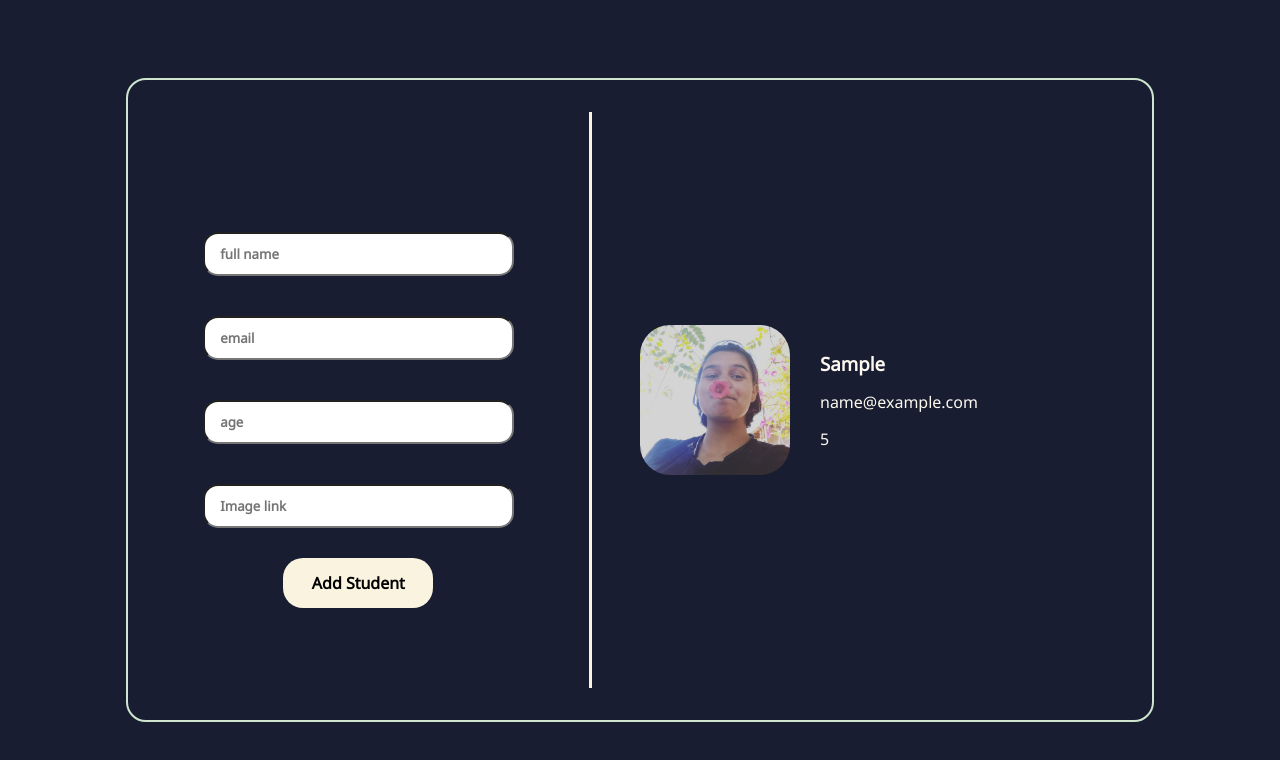
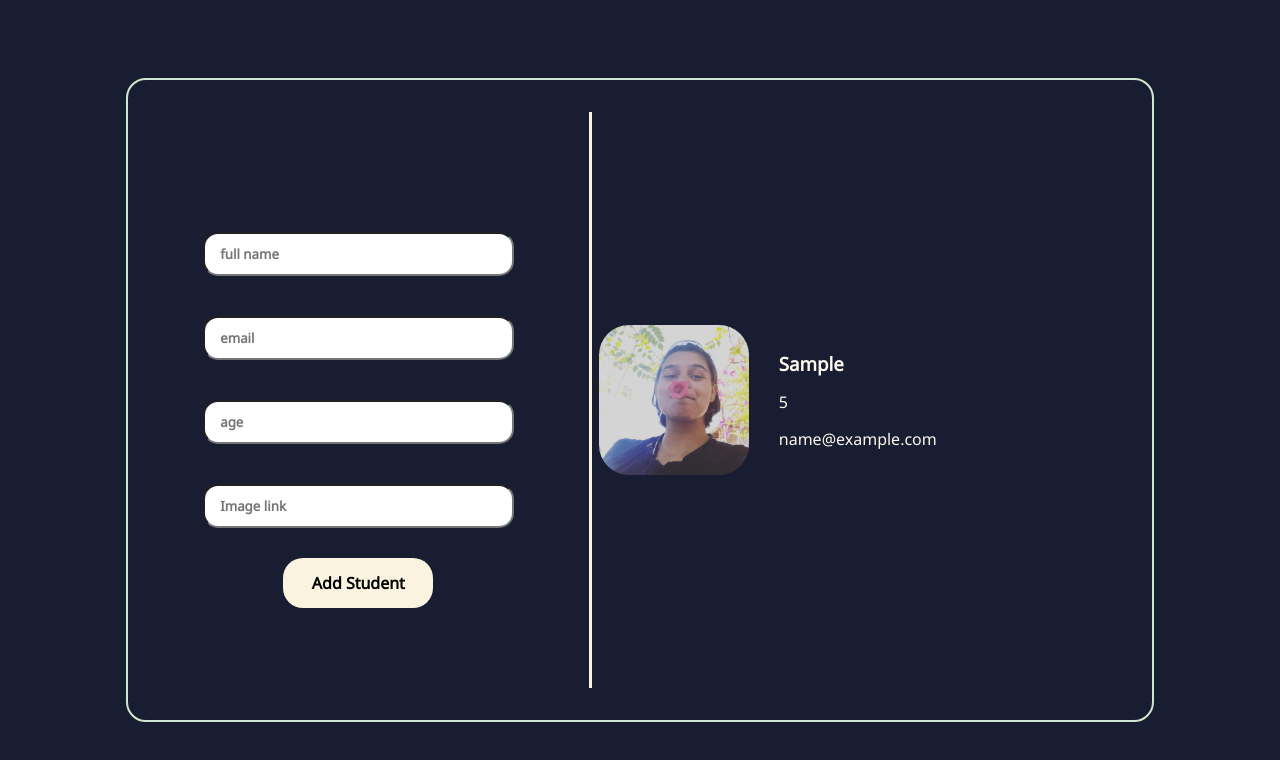
Before and after one commit to katty-ptk/class, a plain HTML site: page index.html in a window 1280 px wide. Both pictures are taken after typing "Sample", "name@example.com", "5", "https://example.com" into the empty fields and a click on the button "Add Student". Drawn offline with nearby package versions, Linux system fonts and the light colour scheme.

Commit message:
fixed style on scroll and aligned items left

```diff
--- a/js/index.js
+++ b/js/index.js
@@ -14,7 +14,6 @@ function addStudent() {
         image_link
     );
 
-    students_array.all_students.forEach( student => {
     const studentDiv = document.createElement('div');
     studentDiv.classList.add('one-student');
     const studentInfo = document.createElement('div');
@@ -25,9 +24,9 @@ function addStudent() {
     const student_email = document.createElement('p');
     const student_image = document.createElement('img');
 
-        student_name.textContent = student.name;
-        student_age.textContent = student.age;
-        student_email.textContent = student.email;
+    student_name.textContent = name;
+    student_age.textContent = age;
+    student_email.textContent = email;
     student_image.src = "../katty.jpg";
 
     studentDiv.appendChild(student_image);
@@ -38,6 +37,11 @@ function addStudent() {
     studentDiv.appendChild(student_image);
     studentDiv.appendChild(studentInfo);
     main_div.appendChild(studentDiv);
-    });
     $('input').val('');
 }
+
+function addToDom() {
+    students_array.all_students.forEach( student => {
+    });
+
+}
--- a/styles/_students.scss
+++ b/styles/_students.scss
@@ -1,24 +1,23 @@
 .all-students {
     display: flex;
     flex-direction: column;
-    justify-content: center;
-    align-items: center;
+    // justify-content: space-around;
+    align-items: left;
 
     position: absolute;
-    left: 50%;
+    left: 45%;
     padding-right: 50px;
 
-    height: 90%;
+    max-height: 90%;
     overflow-y: auto;
     overflow-x: hidden;
+
+    // border: 3px solid coral;
 
     .one-student {
         display: flex;
         font-family: 'Noto Sans', sans-serif;
-
-        // &:first-child {
-        //     margin-top: 30%;
-        // }
+        margin-left: 10px;
 
         &:not(:last-of-type) {
             margin-bottom: 30px;
```
Also changed, not shown: styles/style.css, 1 other file. Lines whose indentation alone changed are shown as unchanged.
